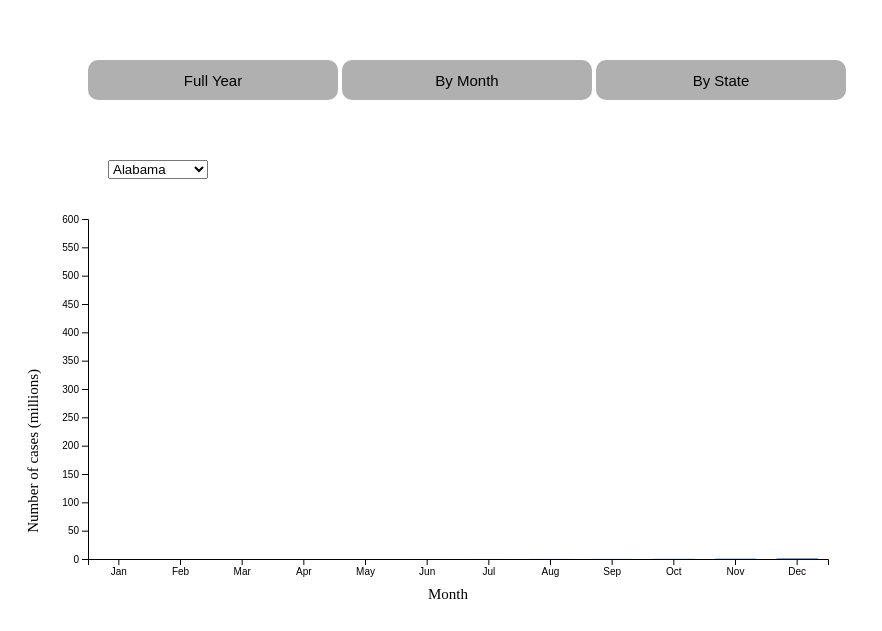
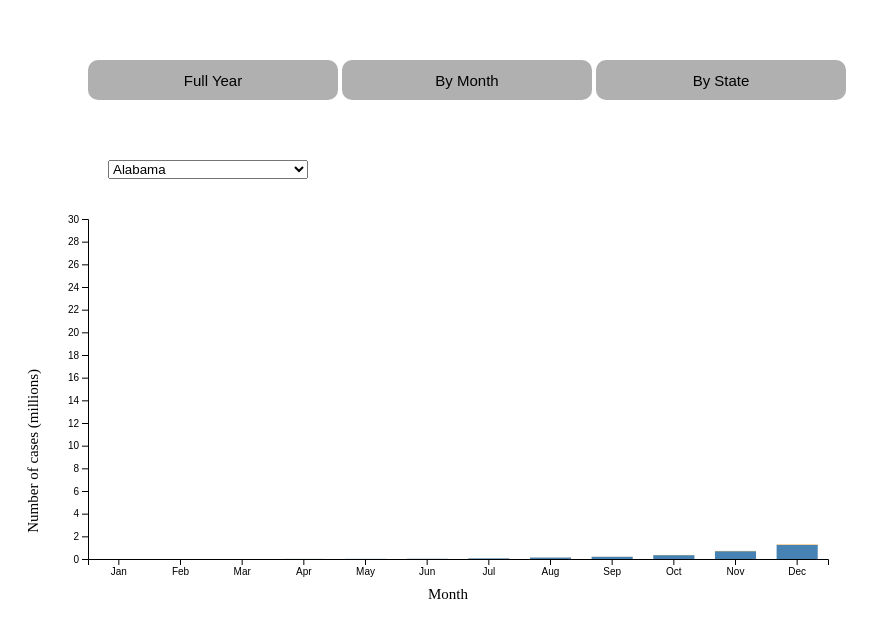
Before and after one commit to quannhoang/CS416Project, a plain HTML site: page report.html in a window 1280 px wide. Shown: the part 248-879 px from the top of the page, without its empty margins (0-882 px from the left). Drawn offline with Linux system fonts and the light colour scheme.

Commit message:
change styling

```diff
--- a/report.html
+++ b/report.html
@@ -6,7 +6,7 @@
         position: relative;
         top: 60px;
         left: 100px;
-        width: 100px;
+        width: 200px;
     }
     #intro {
         width: 100%;
@@ -195,7 +195,7 @@ function displayStateChart (input_state_filter) {
     const x = d3.scaleBand()
         .domain(months)
         .range([marginLeft, width - marginRight]);
-    const y_max = 600.00; // Millions
+    const y_max = 30.00; // Millions
     // Declare the y (vertical position) scale.
     const y = d3.scaleLinear()
         .domain([0, y_max])
```
Also changed, not shown: 1 other file.
